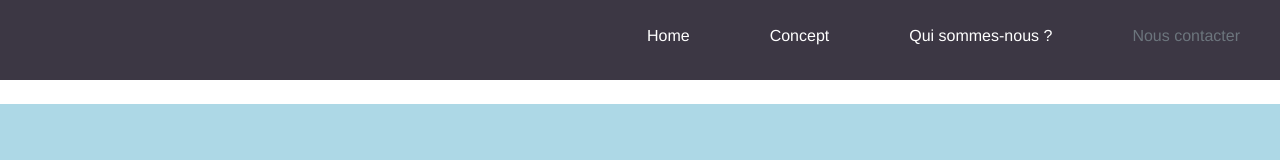
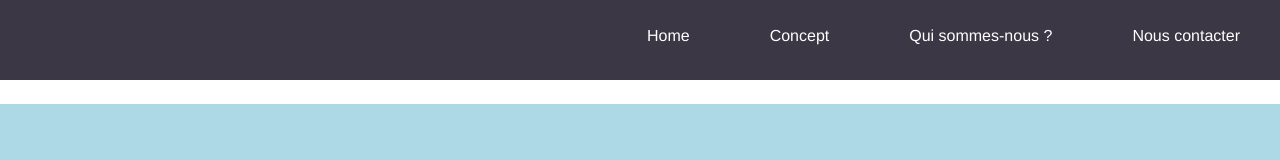
Before and after one commit to chmullerweb/beyond, a Vue app in the folder beyond_rh/: page /offre in a window 1280 px wide. Shown: the top 160 px of the page. Built offline with nearby package versions, Linux system fonts and the light colour scheme.

Commit message:
navbar ok

```diff
--- a/beyond_rh/src/layout/HeaderNavbar.vue
+++ b/beyond_rh/src/layout/HeaderNavbar.vue
@@ -1,20 +1,45 @@
 <template>
+
+  <!-- <div> -->
+    <!-- <ul class="nav justify-content-end"> -->
+      <!-- <li class="nav-item">
+        <a class="nav-link active" href="#">Home</a>
+      </li> -->
+      <!-- <li class="nav-item"> -->
+        <!-- <a class="nav-link" href="#">Concept</a> -->
+      <!-- </li> -->
+      <!-- <li class="nav-item"> -->
+        <!-- <a class="nav-link" href="#">Qui sommes-nous ?</a> -->
+      <!-- </li> -->
+      <!-- <li class="nav-item"> -->
+        <!-- <a class="nav-link disabled" href="#" tabindex="-1" aria-disabled="true">Nous contacter</a> -->
+      <!-- </li> -->
+    <!-- </ul> -->
+  <!-- </div> -->
+
   <div>
     <ul class="nav justify-content-end">
+
       <li class="nav-item">
-        <a class="nav-link active" href="#">Home</a>
+        <router-link to="/Landing" class="nav-link active">Home</router-link>
       </li>
+
       <li class="nav-item">
-        <a class="nav-link" href="#">Concept</a>
+        <router-link to="/Concept" class="nav-link active">Concept</router-link>
       </li>
+
       <li class="nav-item">
-        <a class="nav-link" href="#">Qui sommes-nous ?</a>
+        <router-link to="/Offre" class="nav-link active">Qui sommes-nous ?</router-link>
       </li>
+
       <li class="nav-item">
-        <a class="nav-link disabled" href="#" tabindex="-1" aria-disabled="true">Nous contacter</a>
+        <!-- <a class="nav-link disabled" href="#" tabindex="-1" aria-disabled="true">Nous contacter</a> -->
+        <router-link to="/ContactPage" class="nav-link active">Nous contacter</router-link>
       </li>
+
     </ul>
   </div>
+
 </template>
 
 <script>
```
